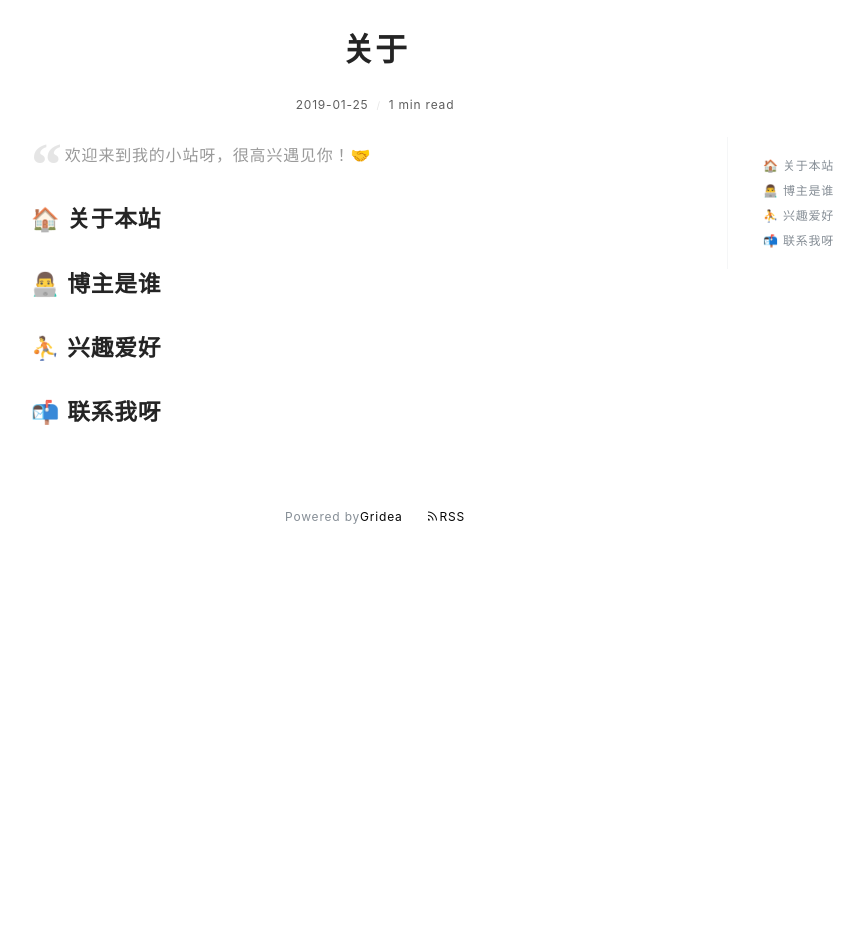
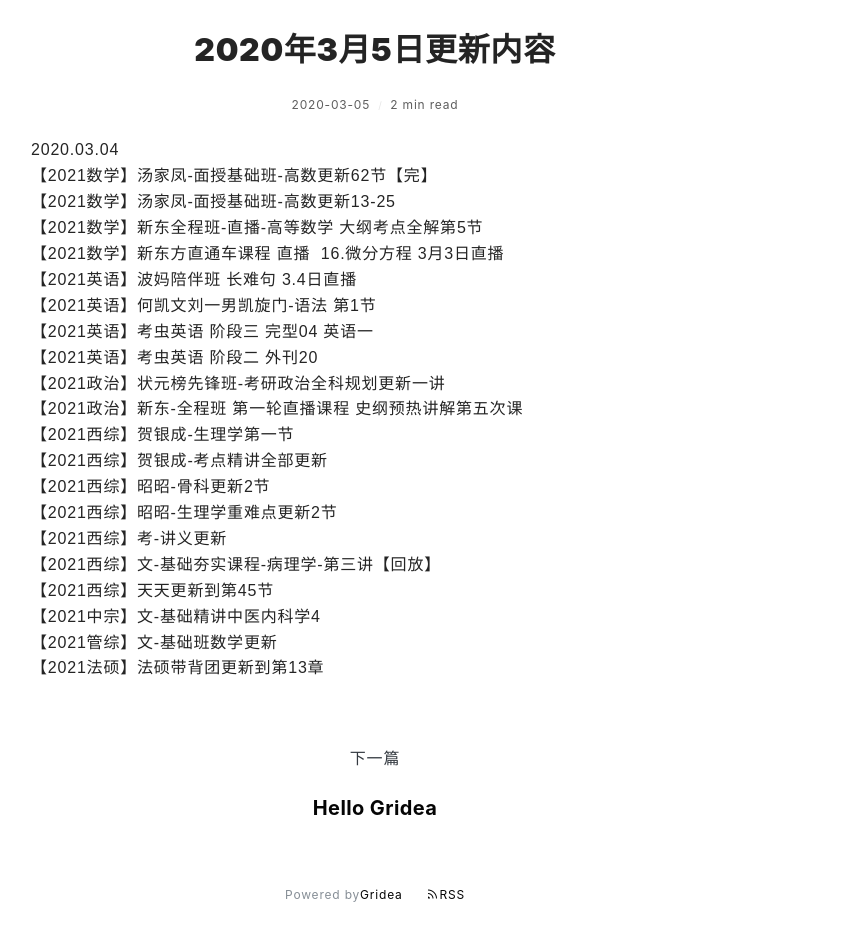
Before and after one commit to 52kaoyan/52kaoyan.github.io, a plain HTML site: page post/2020-nian-3-yue-5-ri-geng-xin-nei-rong/index.html in a window 1280 px wide. Shown: the part 448-1391 px from the top of the page, without its empty margins (265-1129 px from the left). Before the commit the page ends 1013 px from the top, so only its background shows below. Drawn offline with nearby package versions, Linux system fonts and the light colour scheme; a web font is replaced by a local one.

Commit message:
update from gridea: 2020-03-05 19:22:28

```diff
--- a/post/about/index.html
+++ b/post/2020-nian-3-yue-5-ri-geng-xin-nei-rong/index.html
@@ -2,23 +2,20 @@
   <head>
     <meta charset="utf-8" />
 <meta name="viewport" content="width=device-width, initial-scale=1" />
-<title>关于 | Gridea</title>
-<link rel="shortcut icon" href="https://52kaoyan.github.io/favicon.ico?v=1583406392528">
+<title>2020年3月5日更新内容 | Gridea</title>
+<link rel="shortcut icon" href="https://52kaoyan.github.io/favicon.ico?v=1583407338797">
 <link href="https://cdn.jsdelivr.net/npm/remixicon@2.3.0/fonts/remixicon.css" rel="stylesheet">
 <link rel="stylesheet" href="https://52kaoyan.github.io/styles/main.css">
-<link rel="alternate" type="application/atom+xml" title="关于 | Gridea - Atom Feed" href="https://52kaoyan.github.io/atom.xml">
+<link rel="alternate" type="application/atom+xml" title="2020年3月5日更新内容 | Gridea - Atom Feed" href="https://52kaoyan.github.io/atom.xml">
 <link rel="stylesheet" href="https://fonts.googleapis.com/css?family=Droid+Serif:400,700">
 
 
 
-    <meta name="description" content="
-欢迎来到我的小站呀，很高兴遇见你！🤝
-
-🏠 关于本站
-👨‍💻 博主是谁
-⛹ 兴趣爱好
-📬 联系我呀
-..." />
+    <meta name="description" content="2020.03.04
+【2021数学】汤家凤-面授基础班-高数更新62节【完】
+【2021数学】汤家凤-面授基础班-高数更新13-25
+【2021数学】新东全程班-直播-高等数学 大纲考点全解第5节
+【2021数学】新东方直通车课程 直播 ..." />
     <meta name="keywords" content="" />
     <link rel="stylesheet" href="https://cdnjs.cloudflare.com/ajax/libs/KaTeX/0.10.0/katex.min.css">
     <script src="https://cdn.bootcss.com/highlight.js/9.12.0/highlight.min.js"></script>
@@ -28,7 +25,7 @@
       <div class="main-content">
         <div class="site-header">
   <a href="https://52kaoyan.github.io">
-  <img class="avatar" src="https://52kaoyan.github.io/images/avatar.png?v=1583406392528" alt="">
+  <img class="avatar" src="https://52kaoyan.github.io/images/avatar.png?v=1583407338797" alt="">
   </a>
   <h1 class="site-title">
     Gridea
@@ -81,46 +78,59 @@
         <div class="post-detail">
           <article class="post">
             <h2 class="post-title">
-              关于
+              2020年3月5日更新内容
             </h2>
             <div class="post-info">
               <span>
-                2019-01-25
+                2020-03-05
               </span>
               <span>
-                1 min read
+                2 min read
               </span>
 
             </div>
 
             <div class="post-content-wrapper">
               <div class="post-content">
-                <blockquote>
-<p>欢迎来到我的小站呀，很高兴遇见你！🤝</p>
-</blockquote>
-<h2 id="关于本站">🏠 关于本站</h2>
-<h2 id="博主是谁">👨‍💻 博主是谁</h2>
-<h2 id="兴趣爱好">⛹ 兴趣爱好</h2>
-<h2 id="联系我呀">📬 联系我呀</h2>
+                <p>2020.03.04<br>
+【2021数学】汤家凤-面授基础班-高数更新62节【完】<br>
+【2021数学】汤家凤-面授基础班-高数更新13-25<br>
+【2021数学】新东全程班-直播-高等数学 大纲考点全解第5节<br>
+【2021数学】新东方直通车课程 直播  16.微分方程 3月3日直播<br>
+【2021英语】波妈陪伴班 长难句 3.4日直播<br>
+【2021英语】何凯文刘一男凯旋门-语法 第1节<br>
+【2021英语】考虫英语 阶段三 完型04 英语一<br>
+【2021英语】考虫英语 阶段二 外刊20<br>
+【2021政治】状元榜先锋班-考研政治全科规划更新一讲<br>
+【2021政治】新东-全程班 第一轮直播课程 史纲预热讲解第五次课 <br>
+【2021西综】贺银成-生理学第一节<br>
+【2021西综】贺银成-考点精讲全部更新<br>
+【2021西综】昭昭-骨科更新2节<br>
+【2021西综】昭昭-生理学重难点更新2节<br>
+【2021西综】考-讲义更新<br>
+【2021西综】文-基础夯实课程-病理学-第三讲【回放】<br>
+【2021西综】天天更新到第45节<br>
+【2021中宗】文-基础精讲中医内科学4<br>
+【2021管综】文-基础班数学更新<br>
+【2021法硕】法硕带背团更新到第13章</p>
 
               </div>
               <div class="toc-container">
-                <ul class="markdownIt-TOC">
-<li>
-<ul>
-<li><a href="#%E5%85%B3%E4%BA%8E%E6%9C%AC%E7%AB%99">🏠 关于本站</a></li>
-<li><a href="#%E5%8D%9A%E4%B8%BB%E6%98%AF%E8%B0%81">👨‍💻 博主是谁</a></li>
-<li><a href="#%E5%85%B4%E8%B6%A3%E7%88%B1%E5%A5%BD">⛹ 兴趣爱好</a></li>
-<li><a href="#%E8%81%94%E7%B3%BB%E6%88%91%E5%91%80">📬 联系我呀</a></li>
-</ul>
-</li>
-</ul>
 
               </div>
             </div>
           </article>
         </div>
 
+
+          <div class="next-post">
+            <div class="next">下一篇</div>
+            <a href="https://52kaoyan.github.io/post/hello-gridea/">
+              <h3 class="post-title">
+                Hello Gridea
+              </h3>
+            </a>
+          </div>
 
 
 
```
Also changed, not shown: archives/index.html (+18 -2 lines), atom.xml (+30 -1 lines), index.html (+21 -2 lines), post/hello-gridea/index.html (+2 -2 lines), tag/t3FRdNlpw/index.html (+2 -2 lines), tags/index.html (+2 -2 lines), favicon.ico.
